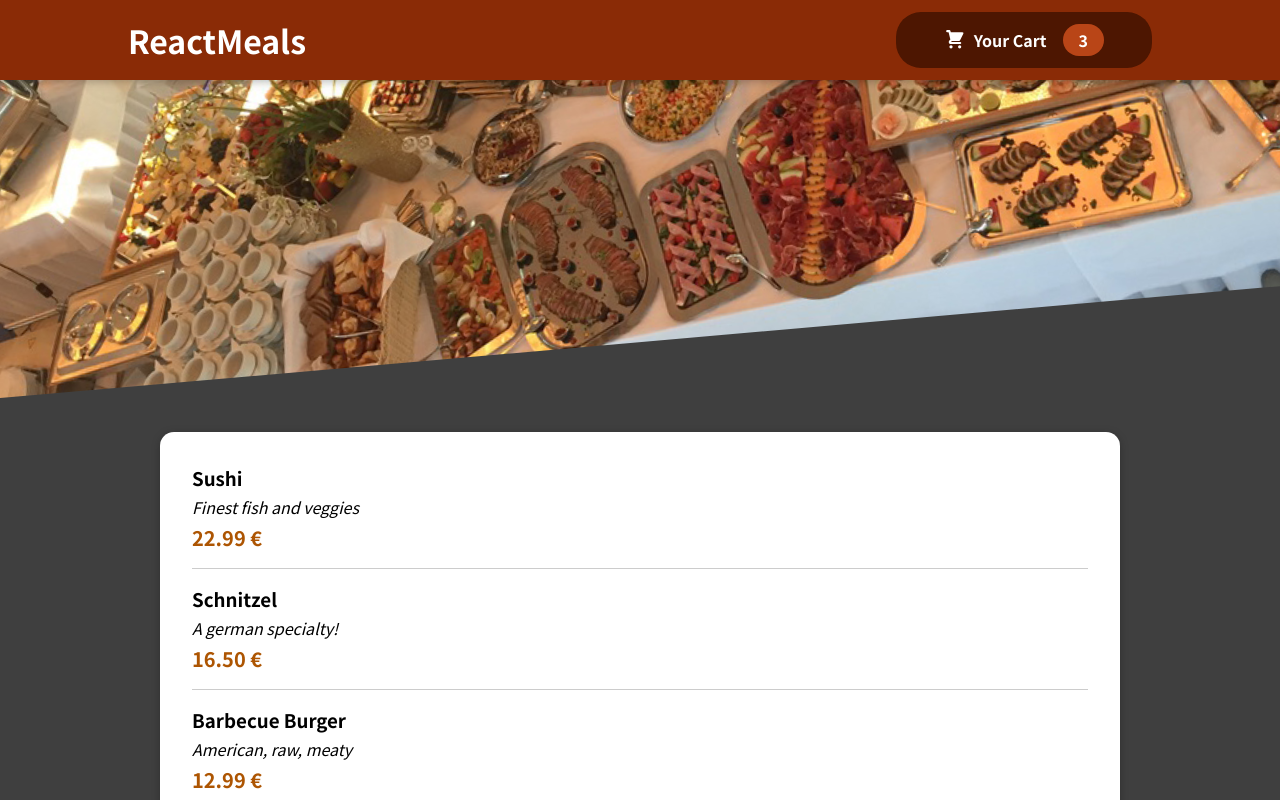
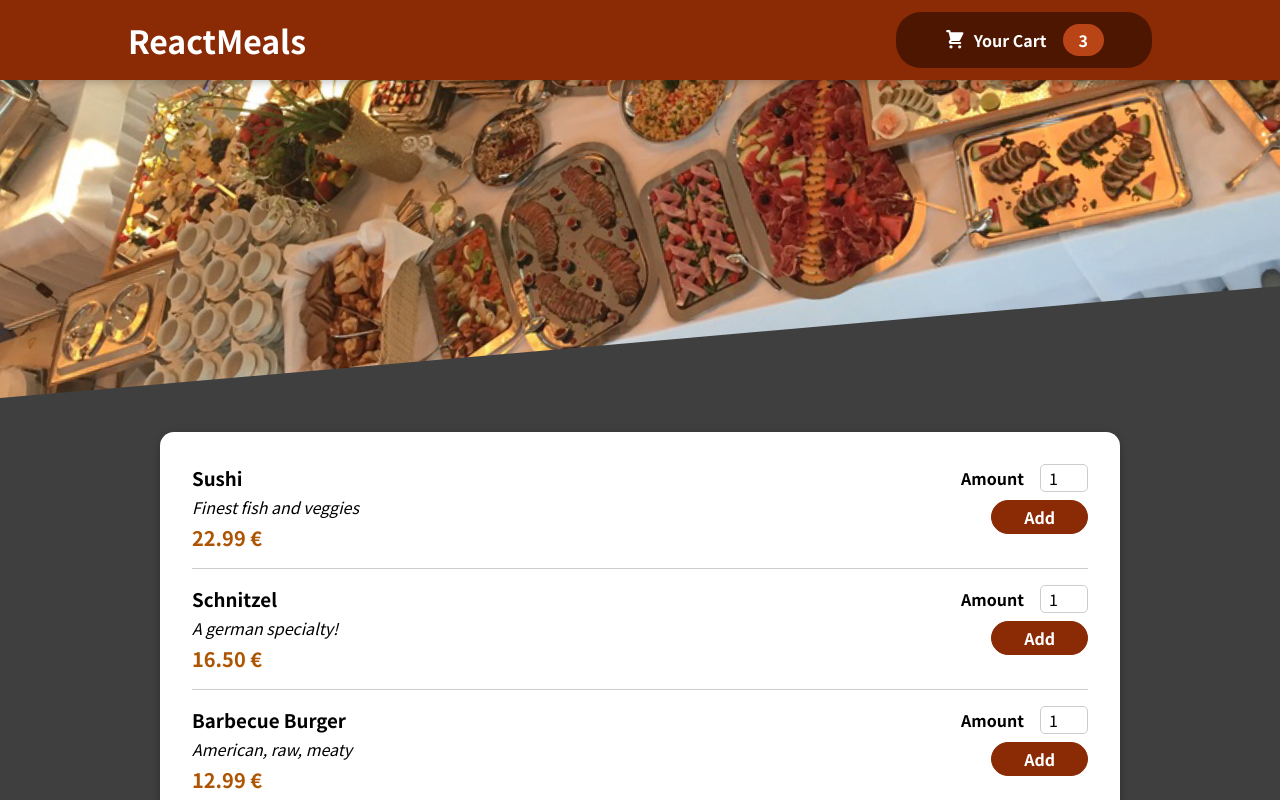
Before and after one commit to aimon7/react-food-order, a React (Create React App) app: page / in a window 1280 px wide. Shown: the top 800 px of the page. Built offline with nearby package versions, Linux system fonts and the light colour scheme.

Commit message:
Add MealItemForm.js component

```diff
--- a/src/components/Meals/MealItem/MealItemForm.js
+++ b/src/components/Meals/MealItem/MealItemForm.js
@@ -1,8 +1,19 @@
 import classes from './MealItemForm.module.css';
+import Input from '../../UI/Input';
 
 function MealItemForm(props) {
     return (
-        <div></div>
+        <form className={classes.form}>
+            <Input label="Amount" input={{
+                id: 'amount',
+                type: 'number',
+                min: '1',
+                max: '5',
+                step: '1',
+                defaultValue: '1'
+            }}/>
+            <button>Add</button>
+        </form>
     );
 }
 
--- /dev/null
+++ b/src/components/UI/Input.js
@@ -0,0 +1,12 @@
+import classes from './Input.module.css';
+
+function Input(props) {
+    return (
+        <div className={classes.input}>
+            <label htmlFor={props.input.id}>{props.label}</label>
+            <input id={props.input.id} {...props.input} />
+        </div>
+    )
+}
+
+export default Input;
--- /dev/null
+++ b/src/components/UI/Input.module.css
@@ -0,0 +1,18 @@
+.input {
+    display: flex;
+    align-items: center;
+    margin-bottom: 0.5rem;
+}
+
+.input label {
+    font-weight: bold;
+    margin-right: 1rem;
+}
+
+.input input {
+    width: 3rem;
+    border-radius: 5px;
+    border: 1px solid #ccc;
+    font: inherit;
+    padding-left: 0.5rem;
+}
```
